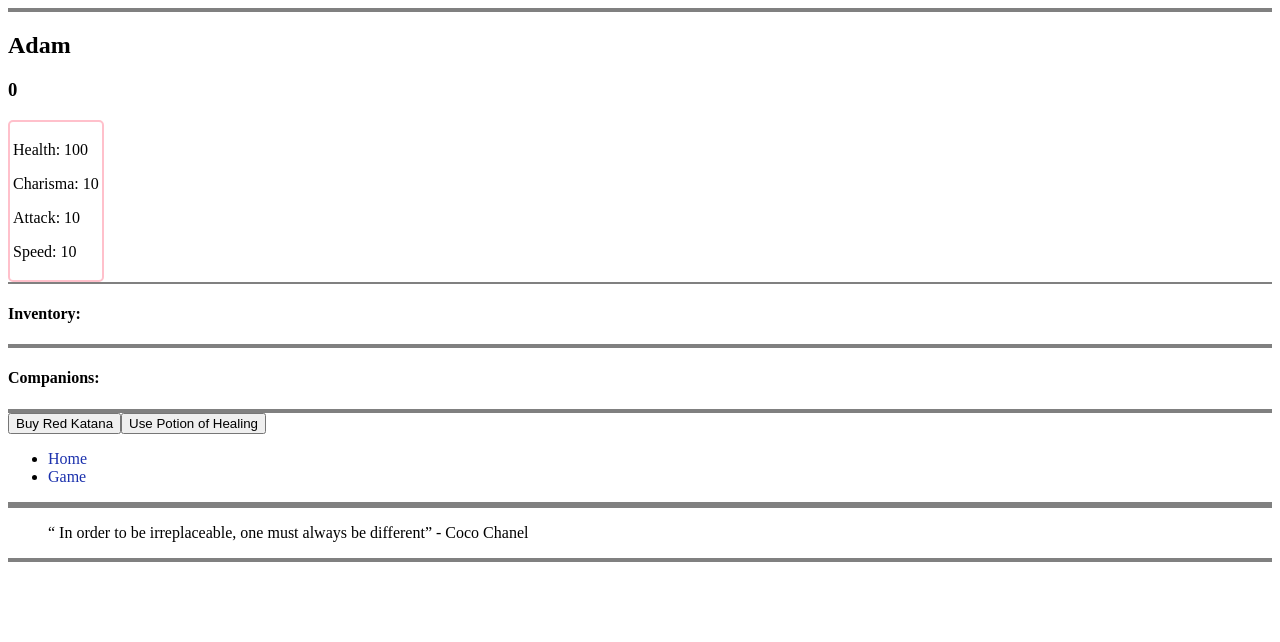
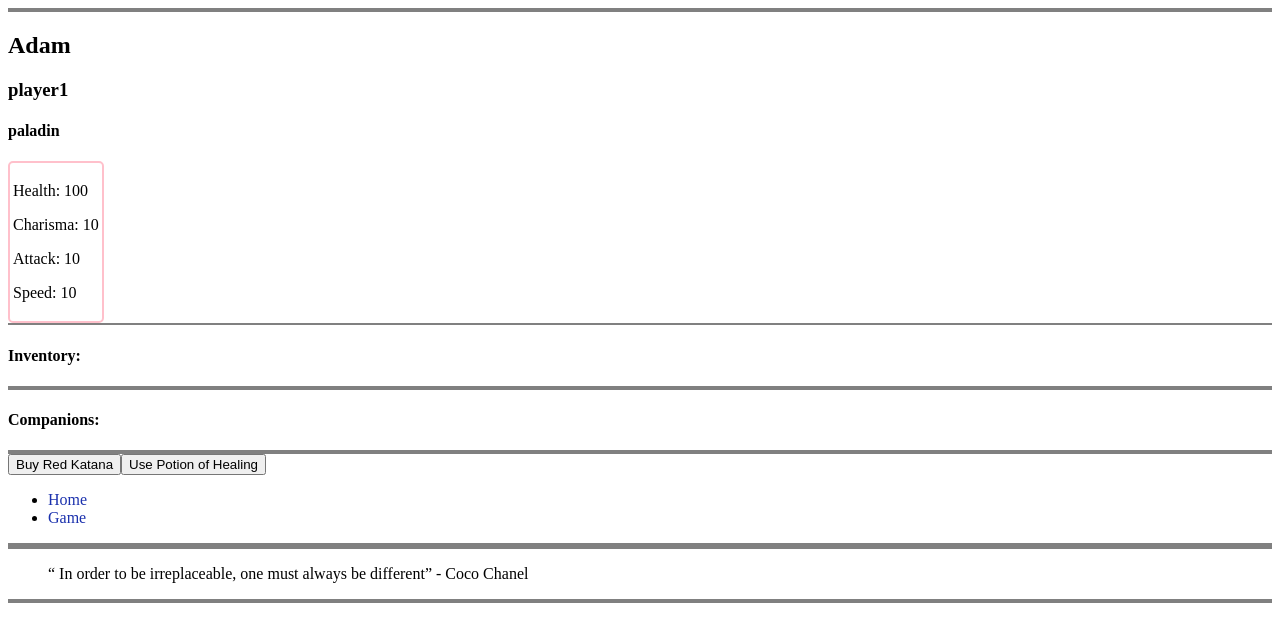
Before and after one commit to AdamDavisDeveloper/micahs-game, a React (Vite) app: page / in a window 1280 px wide. Shown: the top 642 px of the page. Built offline with nearby package versions, Linux system fonts and the light colour scheme.

Commit message:
add charClass real quick

```diff
--- a/src/App.tsx
+++ b/src/App.tsx
@@ -25,8 +25,9 @@ const App = () => {
   return (
     <main>
       <Player
-        id={0}
+        id="player1"
         name="Adam"
+        characterClass="paladin"
         health={player.health}
         attack={player.attack}
         charisma={player.charisma}
--- a/src/Player.tsx
+++ b/src/Player.tsx
@@ -1,8 +1,9 @@
 import React from 'react';
 
 type PlayerProps = {
-  id: number;
+  id: string;
   name: string;
+  characterClass: string;
   health: number;
   attack: number;
   charisma: number;
@@ -15,6 +16,7 @@ type PlayerProps = {
 const Player: React.FC<PlayerProps> = ({
   id,
   name,
+  characterClass,
   health,
   attack,
   charisma,
@@ -26,6 +28,7 @@ const Player: React.FC<PlayerProps> = ({
   <div className="player-container">
     <h2>{name}</h2>
     <h3>{id}</h3>
+    <h4>{characterClass}</h4>
     <div className="stats">
       <p>Health: {health}</p>
       <p>Charisma: {charisma}</p>
```
